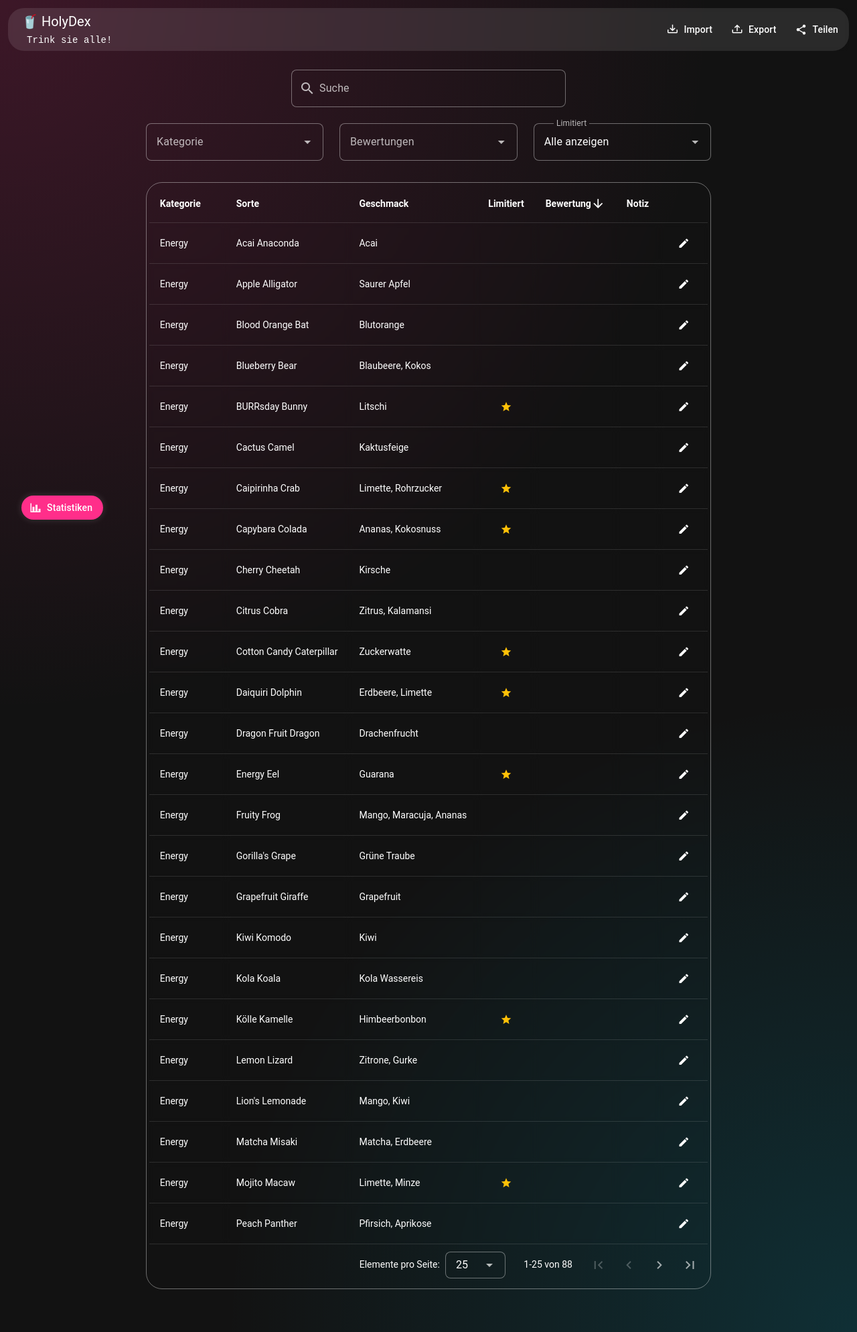
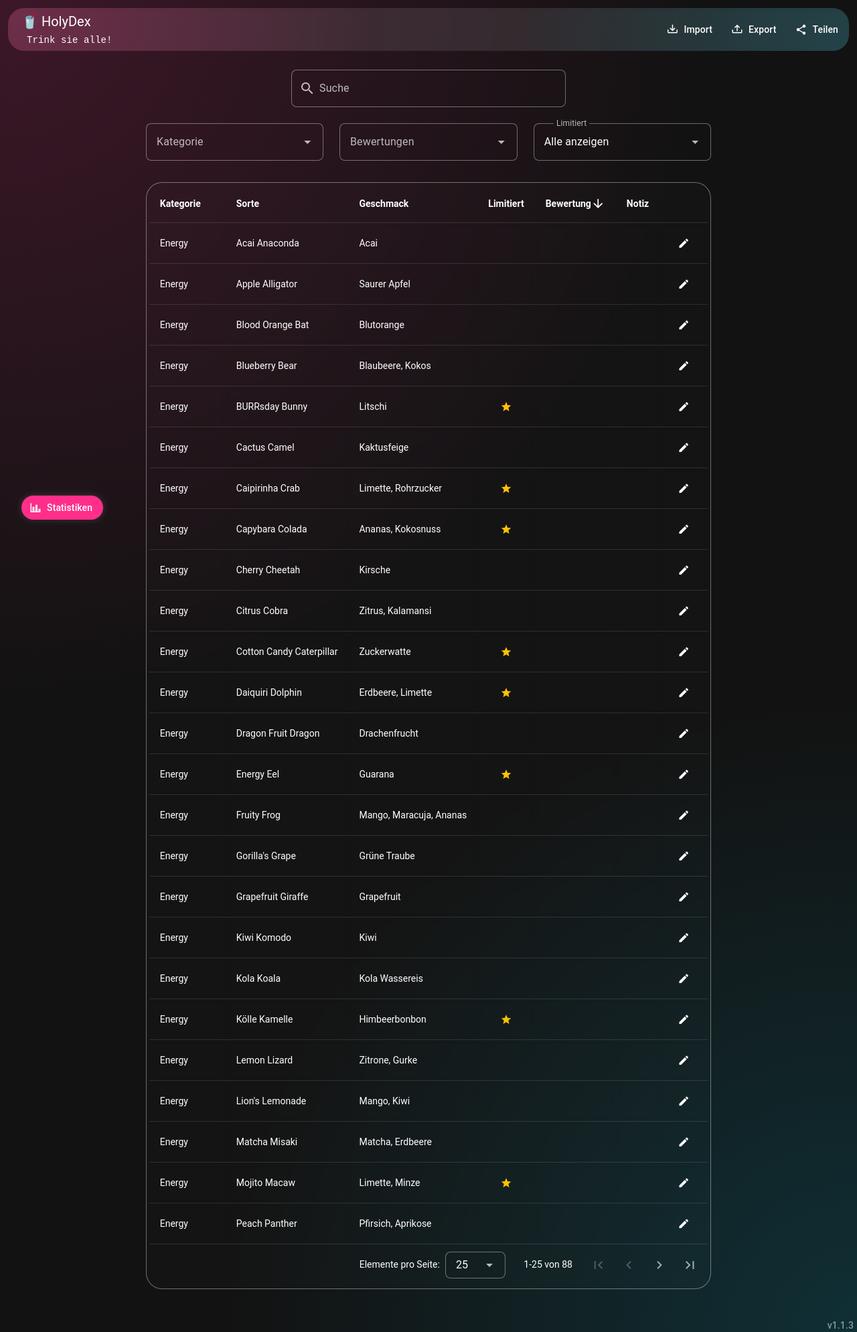
Before and after one commit to Kamiikaze/holy-dex, a Vue app: page / in a window 1280 px wide. Shown: the whole page at 67% size. Built offline with nearby package versions, Linux system fonts and the light colour scheme.

Commit message:
chore(release): bump version to 1.1.3
Removed CSS -webkit support

```diff
--- a/package.json
+++ b/package.json
@@ -1,7 +1,7 @@
 {
   "name": "holy-dex",
   "private": true,
-  "version": "1.1.2",
+  "version": "1.1.3",
   "type": "module",
   "scripts": {
     "dev": "vite",
--- a/src/App.vue
+++ b/src/App.vue
@@ -3,10 +3,12 @@
     <v-app-bar flat absolute>
       <v-app-bar-title>
         🥤 HolyDex
-        <span
-          class="d-block mt-1 ml-2 text-mono text-title-small"
-        >
-          {{ (viewingShared && shareTitle.length > 0) ? 'Liste: '+ shareTitle : 'Trink sie alle!' }}
+        <span class="d-block mt-1 ml-2 text-mono text-title-small">
+          {{
+            viewingShared && shareTitle.length > 0
+              ? "Liste: " + shareTitle
+              : "Trink sie alle!"
+          }}
         </span>
       </v-app-bar-title>
       <v-spacer />
@@ -204,10 +206,7 @@
 
     <!-- Dock -->
     <v-expand-transition>
-      <div
-        class="stats-dock"
-        :class="showStats ? '' : 'hidden'"
-      >
+      <div class="stats-dock" :class="showStats ? '' : 'hidden'">
         <div class="drag-handle" @click="showStats = !showStats"></div>
         <div class="stats-content">
           <DrinkStats :drinks="drinks" />
@@ -218,6 +217,10 @@
     <v-snackbar v-model="snackbar.show" :timeout="2500">{{
       snackbar.text
     }}</v-snackbar>
+
+    <div id="app-version" class="text-disabled text-title-small">
+      v{{ version }}
+    </div>
   </v-app>
 </template>
 
@@ -225,6 +228,7 @@
 import { defineComponent } from "vue";
 import DrinkFormDialog from "./components/DrinkFormDialog.vue";
 import SharedImportDialog from "./components/SharedImportDialog.vue";
+import { version } from "../package.json";
 import {
   KATEGORIEN,
   bewertungMeta,
@@ -257,6 +261,7 @@ export default defineComponent({
   },
   data() {
     return {
+      version,
       KATEGORIEN,
       bewertungMeta,
       drinks: [] as Drink[],
@@ -434,10 +439,10 @@ function mergeById(existing: Drink[], incoming: Drink[]): Drink[] {
   bottom: 24px;
   left: 32px;
   z-index: 100;
-    box-shadow: 0 0 10px 2px rgb(255 255 255 / 10%);
+  box-shadow: 0 0 10px 2px rgb(255 255 255 / 10%);
 }
 .stats-toggle:hover {
-    box-shadow: 0 0 10px 2px rgb(255 255 255 / 33%);
+  box-shadow: 0 0 10px 2px rgb(255 255 255 / 33%);
 }
 
 .stats-dock {
--- a/src/styles/global.css
+++ b/src/styles/global.css
@@ -17,12 +17,9 @@
 .v-card::before,
 header::before {
   content: "";
-
   position: absolute;
   inset: 0;
-
   background: var(--bg-main);
-
   pointer-events: none;
 }
 
@@ -31,16 +28,15 @@ header::before {
 }
 
 header {
-  background-color: transparent;
+  background: rgb(255 255 255 / 0.1);
   left: 0;
   right: 0;
   margin: 12px auto;
   max-width: min(calc(var(--page-width) - 24px), calc(100% - 24px));
   backdrop-filter: blur(3px);
-  -webkit-backdrop-filter: blur(3px);
+  border-radius: 24px;
 }
 header::before {
-  background: rgb(255 255 255 / 0.1);
   border-radius: 24px;
 }
 
@@ -51,15 +47,19 @@ main {
   width: stretch;
 }
 
+#app-version {
+  position: absolute;
+  bottom: 0;
+  right: 5px;
+  pointer-events: none;
+}
+
 .v-card {
   position: relative;
   overflow: hidden;
-
   padding: 8px;
-
   background: rgb(25 25 25 / 50%);
   backdrop-filter: blur(3px);
-  -webkit-backdrop-filter: blur(3px);
 
   border: 1px solid rgba(255, 255, 255, 0.12);
 }
@@ -68,14 +68,13 @@ main {
   box-shadow: 0 0 20px rgba(255, 46, 138, 0.25);
 }
 
-
 .v-input:hover .v-field__outline {
   color: #ff2e8a;
   box-shadow: 0 0 20px rgba(255, 46, 138, 0.25);
 }
 
 .v-data-table {
-  background: transparent;
+  background: rgba(255, 255, 255, 0.01);
   border: 1px solid rgb(255 255 255 / 0.38);
   padding: 4px;
   border-radius: 24px;
@@ -88,7 +87,6 @@ main {
   backdrop-filter: blur(3px);
   padding-top: 10px;
   padding-bottom: 10px;
-  -webkit-backdrop-filter: blur(3px);
 }
 .v-data-table__tr:hover {
   border: 1px solid #ff2e8a;
@@ -104,5 +102,4 @@ main {
 .v-menu .v-list {
   background: rgb(255 255 255 / 0.1);
   backdrop-filter: blur(3px);
-  -webkit-backdrop-filter: blur(3px);
 }
```
